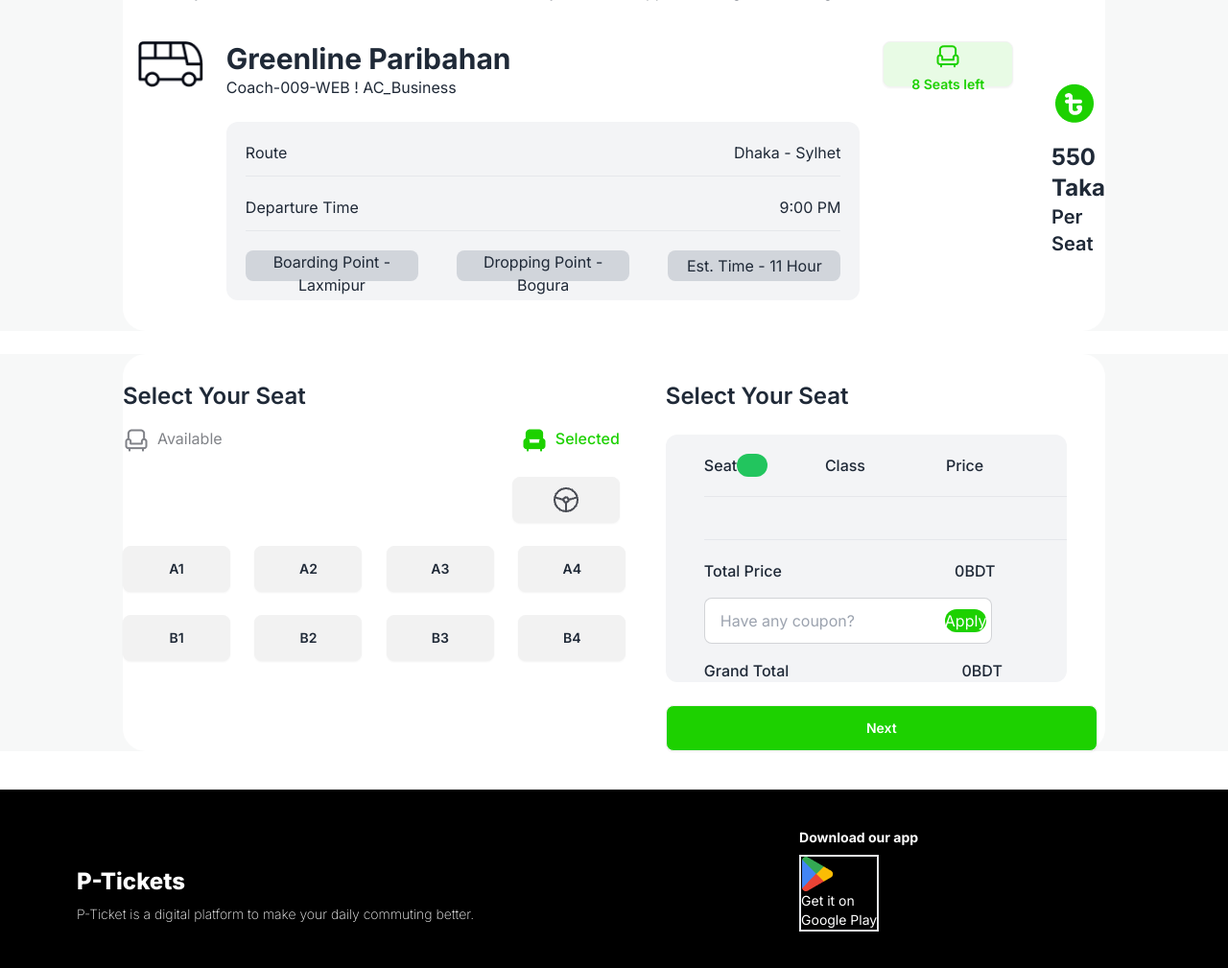
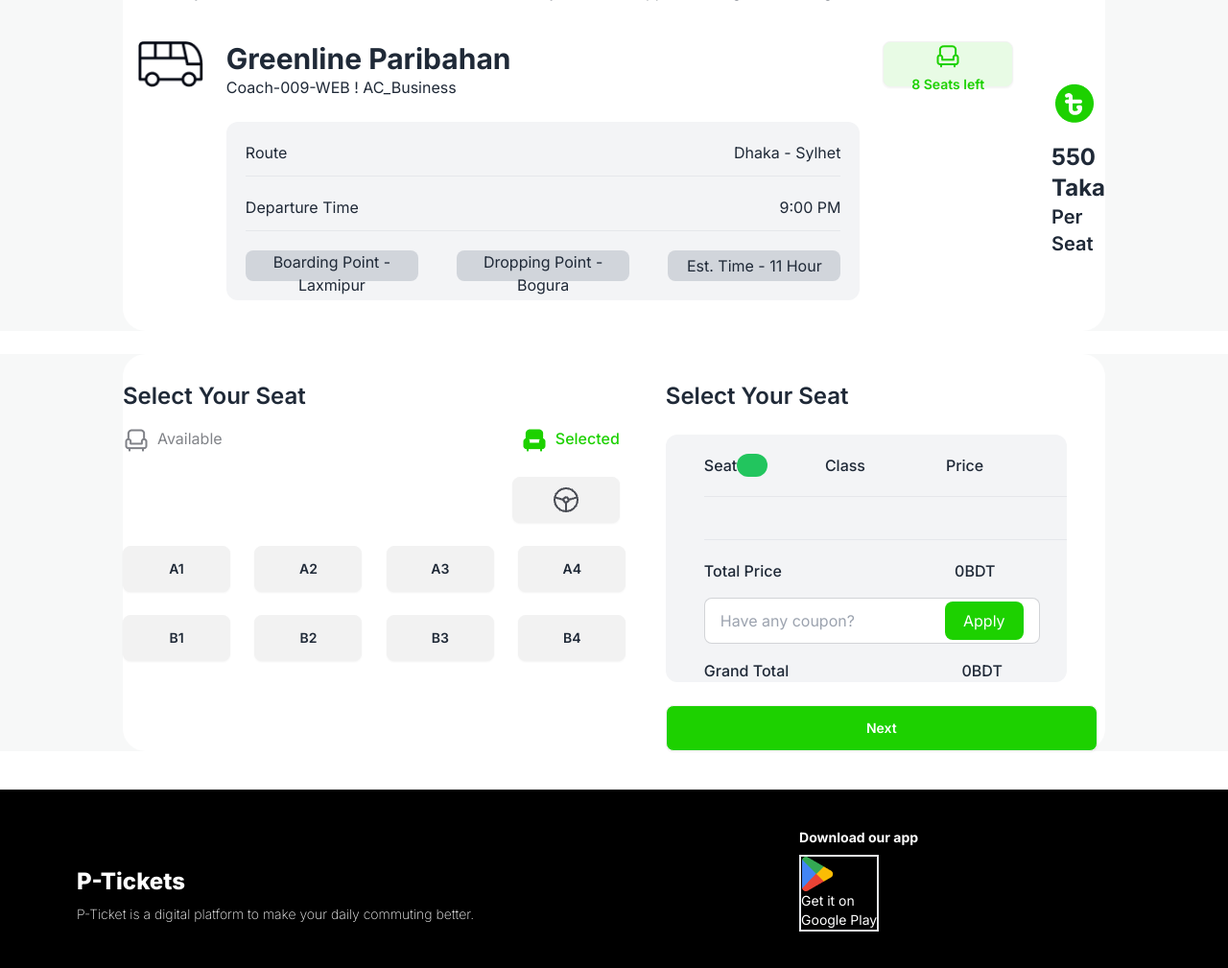
Before and after one commit to PromaBhatt1/assignment-5, a plain HTML site: page index.html in a window 1280 px wide. Shown: the part 1913-2922 px from the top of the page at 96% size. Drawn offline with nearby package versions, Linux system fonts and the light colour scheme.

```diff
--- a/index.html
+++ b/index.html
@@ -260,9 +260,9 @@
                         <h4 class="font-medium">Total Price <span id="total-cost" class="pl-44 font-medium"> 0</span>BDT</h4>
                       </div>
                       <div class="my-4">
-                        <label class="input input-bordered flex items-center w-[300px]">
+                        <label class="input input-bordered flex items-center w-[350px]">
                           <input type="text" class="grow" placeholder="Have any coupon?" />
-                          <button class="bg-[#1DD100] text-white w-36 text-center rounded-xl">Apply</button>
+                          <button class="bg-[#1DD100] text-white w-24 h-10 text-center rounded-lg">Apply</button>
                         </label>
                       </div>
                       <div>
```
